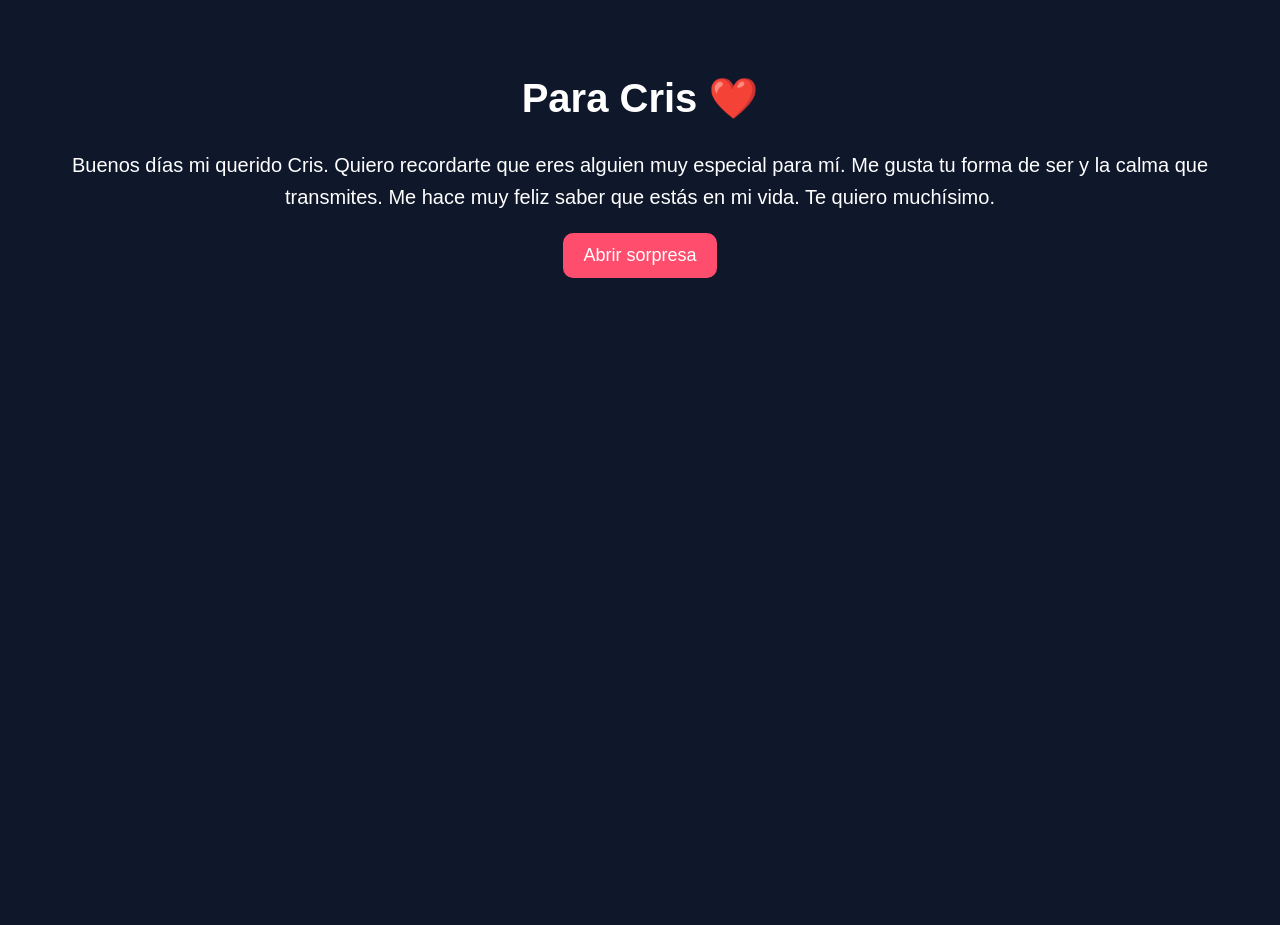
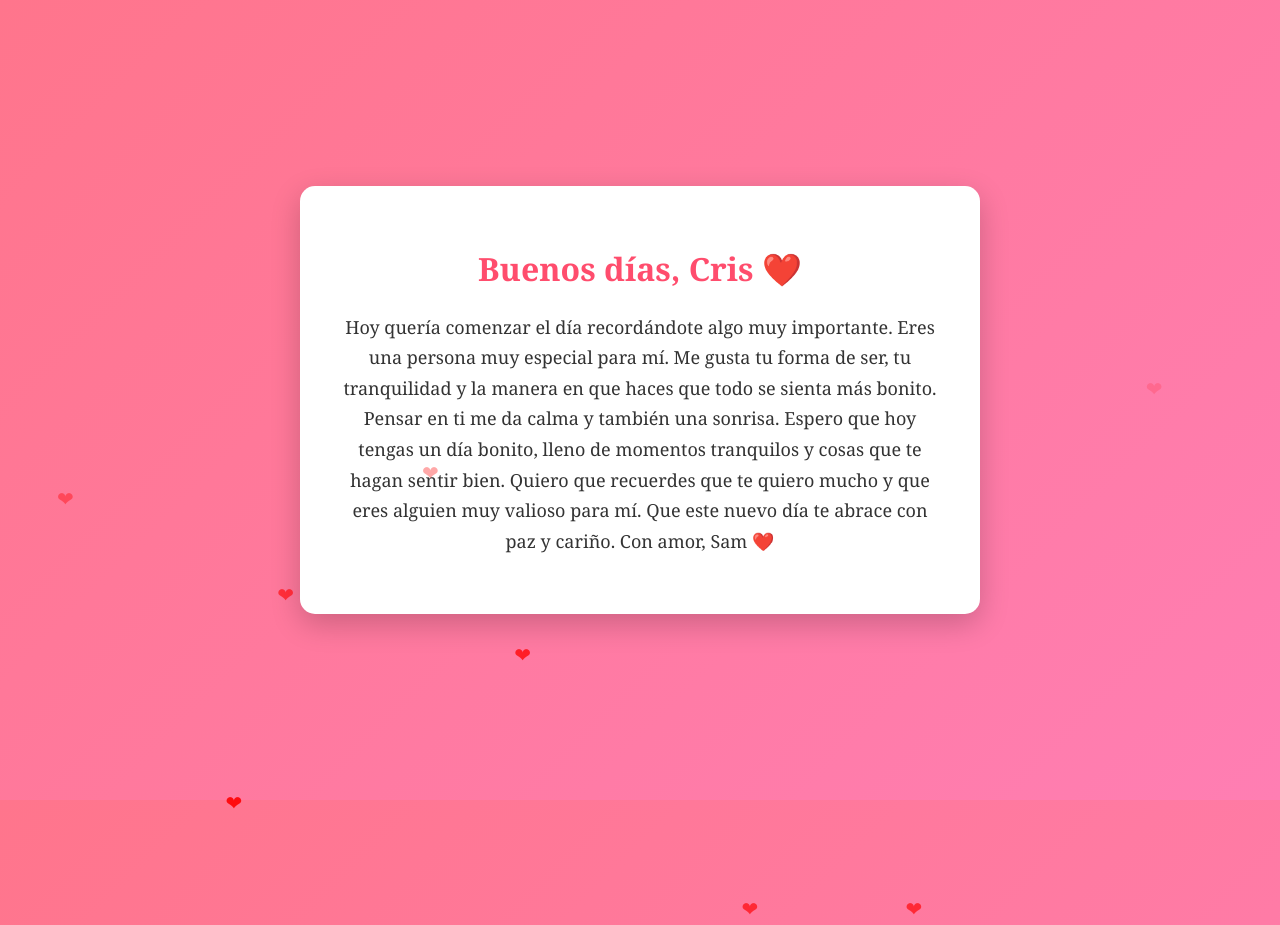
Before and after one commit to samanthaitzelgtzoli7-debug/automatic-spork, a plain HTML site: page index.html in a window 1280 px wide. Shown: the top 925 px of the page. Before the commit the page ends 800 px from the top, so only its background shows below. Drawn offline with Linux system fonts and the light colour scheme.

Commit message:
Update index.html with heartfelt message for Cris

```diff
--- a/index.html
+++ b/index.html
@@ -1,69 +1,108 @@
 <!DOCTYPE html>
-<html>
+<html lang="es">
 <head>
+<meta charset="UTF-8">
 <title>Para Cris ❤️</title>
 
 <style>
+
 body{
-background:#0f172a;
-color:white;
-font-family:Arial;
+margin:0;
+height:100vh;
+display:flex;
+justify-content:center;
+align-items:center;
+background:linear-gradient(135deg,#ff758c,#ff7eb3);
+font-family: 'Georgia', serif;
+overflow:hidden;
+}
+
+.carta{
+background:white;
+color:#333;
+padding:40px;
+max-width:600px;
+border-radius:15px;
+box-shadow:0 10px 30px rgba(0,0,0,0.2);
 text-align:center;
-padding:40px;
+animation: aparecer 2s ease;
 }
 
 h1{
-font-size:40px;
+color:#ff4d6d;
 }
 
 p{
-font-size:20px;
-line-height:1.6;
+font-size:18px;
+line-height:1.7;
+animation: escribir 6s steps(200,end);
+overflow:hidden;
 }
 
-button{
-padding:12px 20px;
-font-size:18px;
-background:#ff4d6d;
-border:none;
-border-radius:10px;
-color:white;
-cursor:pointer;
+@keyframes aparecer{
+from{transform:scale(0.8);opacity:0;}
+to{transform:scale(1);opacity:1;}
 }
 
-iframe{
-margin-top:20px;
-display:none;
+.corazon{
+position:absolute;
+color:red;
+font-size:20px;
+animation: flotar 6s linear infinite;
 }
+
+@keyframes flotar{
+0%{transform:translateY(100vh);opacity:0;}
+50%{opacity:1;}
+100%{transform:translateY(-10vh);opacity:0;}
+}
+
 </style>
 
 </head>
 
 <body>
 
-<h1>Para Cris ❤️</h1>
+<div class="carta">
+
+<h1>Buenos días, Cris ❤️</h1>
 
 <p>
-Buenos días mi querido Cris.
+Hoy quería comenzar el día recordándote algo muy importante.
+Eres una persona muy especial para mí.
 
-Quiero recordarte que eres alguien muy especial para mí.
-Me gusta tu forma de ser y la calma que transmites.
+Me gusta tu forma de ser, tu tranquilidad y la manera en que haces que todo se sienta más bonito.
+Pensar en ti me da calma y también una sonrisa.
 
-Me hace muy feliz saber que estás en mi vida.
+Espero que hoy tengas un día bonito, lleno de momentos tranquilos y cosas que te hagan sentir bien.
+Quiero que recuerdes que te quiero mucho y que eres alguien muy valioso para mí.
 
-Te quiero muchísimo.
+Que este nuevo día te abrace con paz y cariño.
+
+Con amor,
+Sam ❤️
 </p>
 
-<button onclick="document.getElementById('video').style.display='block'">
-Abrir sorpresa
-</button>
+</div>
 
-<br>
+<script>
 
-<iframe id="video" width="560" height="315"
-src="https://www.youtube.com/embed/FWejq8KoARM"
-frameborder="0"
-allowfullscreen></iframe>
+function crearCorazon(){
+const corazon=document.createElement("div");
+corazon.className="corazon";
+corazon.innerHTML="❤";
+corazon.style.left=Math.random()*100+"vw";
+corazon.style.animationDuration=(3+Math.random()*3)+"s";
+document.body.appendChild(corazon);
+
+setTimeout(()=>{
+corazon.remove();
+},6000);
+}
+
+setInterval(crearCorazon,500);
+
+</script>
 
 </body>
 </html>
```
